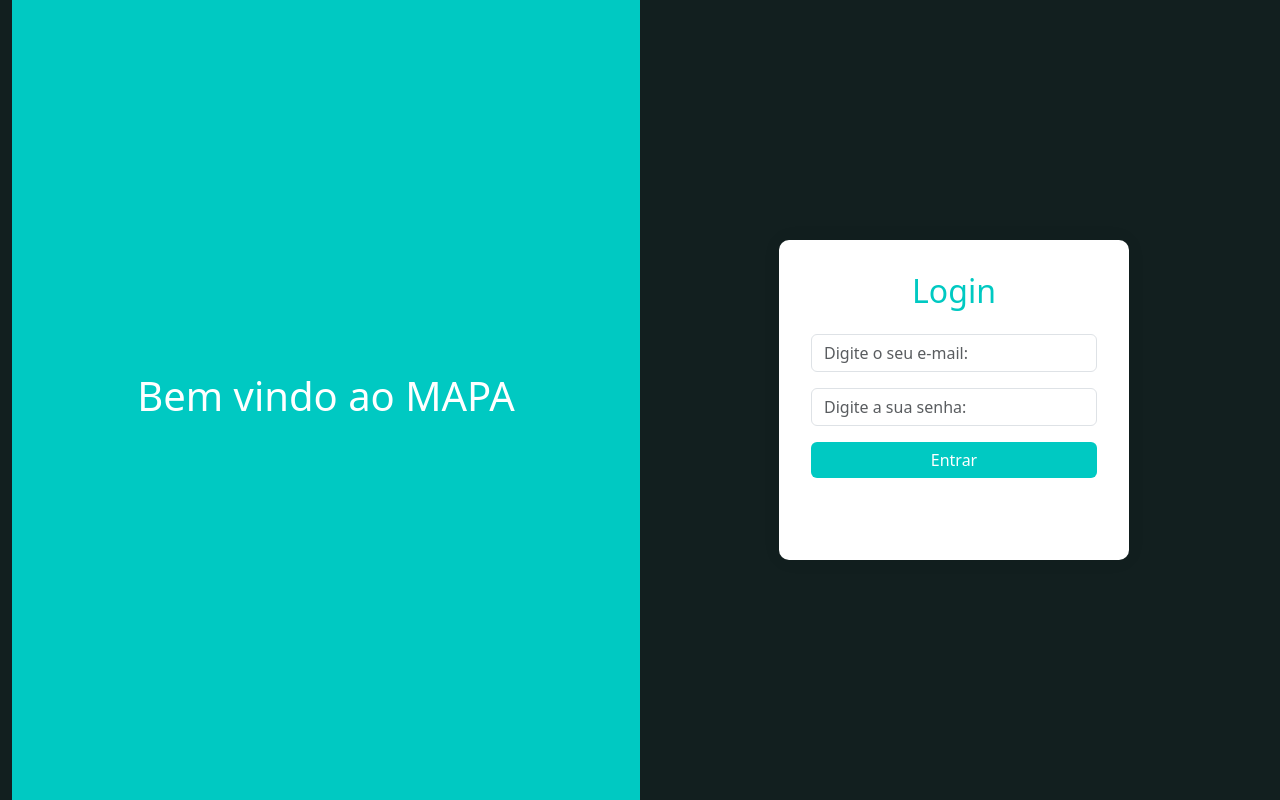
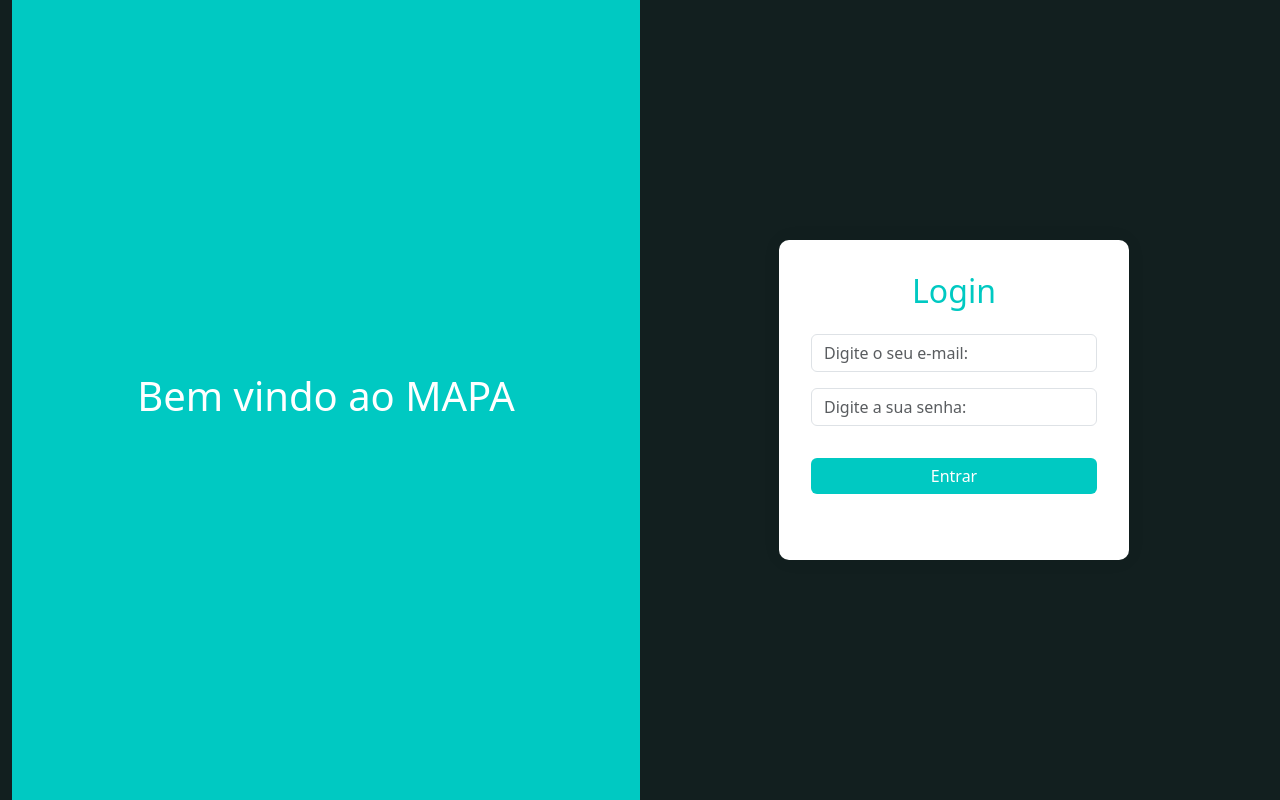
Before and after one commit to analicedantas/MAPA, a PHP site: page / in a window 1280 px wide. Run offline with PHP 8.4, Linux system fonts and the light colour scheme.

Commit message:
Update index.php

```diff
--- a/index.php
+++ b/index.php
@@ -74,6 +74,7 @@ if (isset($_POST['email'])) {
         .btn.btn-primary.w-100 {
             background-color: rgba(0, 201, 194, 1);
             border: none;
+            margin-top: 2vh;
 }
     </style>
 </head>
```
